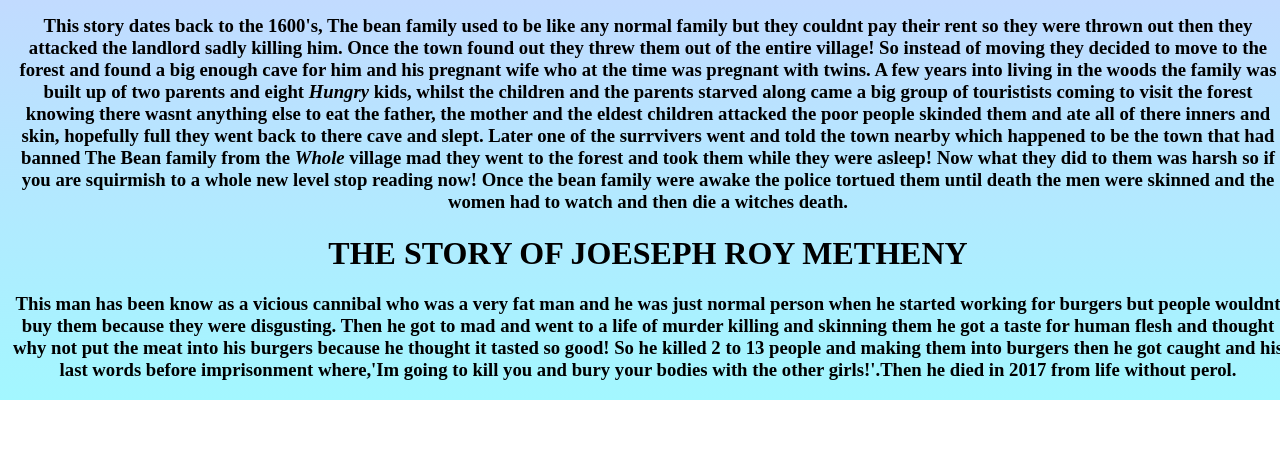
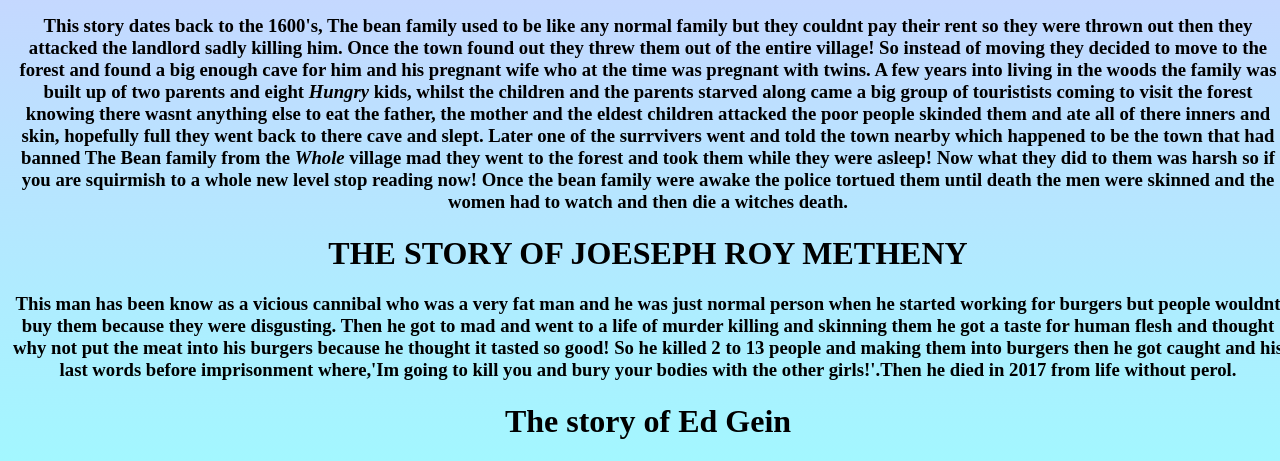
Before and after one commit to pw8351/My-WebSite, a plain HTML site: page index.html in a window 1280 px wide. Shown: the part 791-1252 px from the top of the page. Before the commit the page ends 1191 px from the top, so only its background shows below. Drawn offline with Linux system fonts and the light colour scheme.

Commit message:
Update index.html

```diff
--- a/index.html
+++ b/index.html
@@ -39,6 +39,10 @@ awake the police tortued them until death the men were skinned and the women had
   imprisonment where,'Im going to kill you and bury your bodies with the other girls!'.Then he died in 2017 from life without perol.</h3> </p>
 
 
+<h1> The story of Ed Gein </h1>
+
+
+
 
 </body>
 
```
